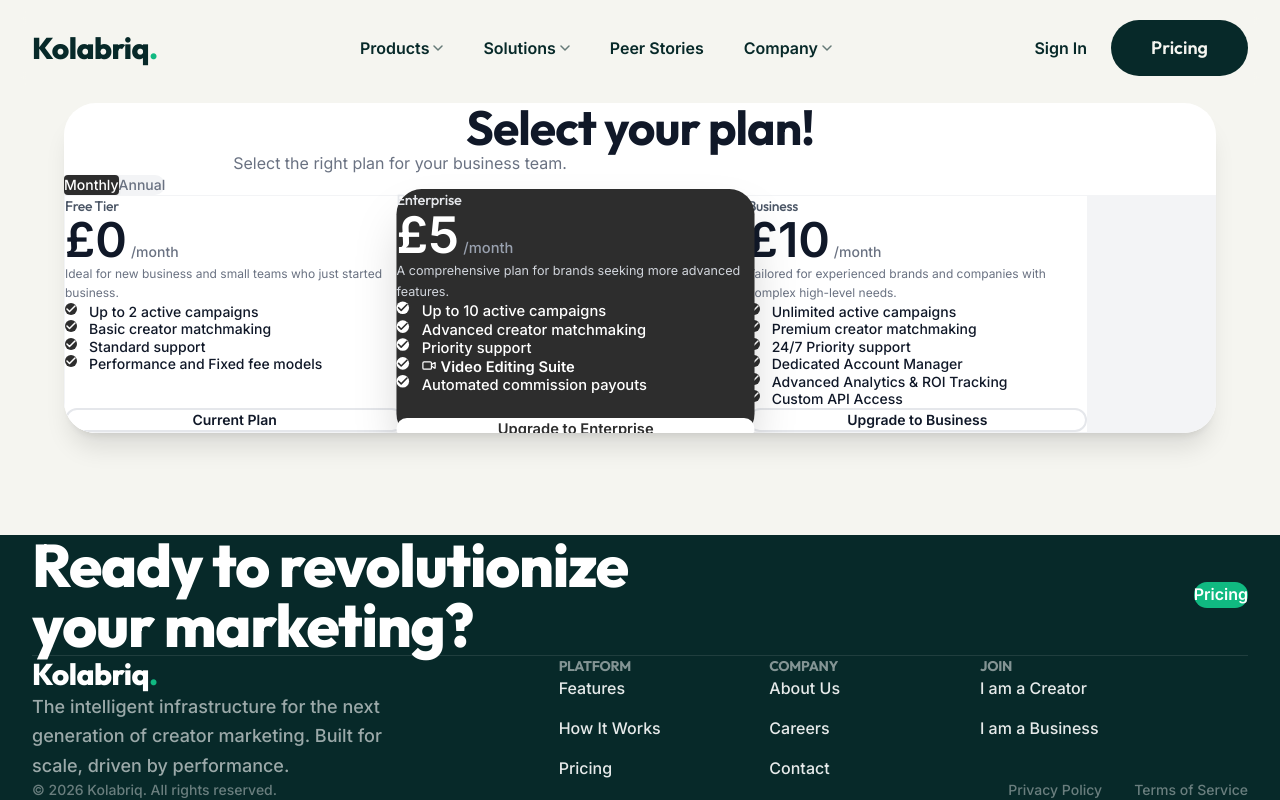
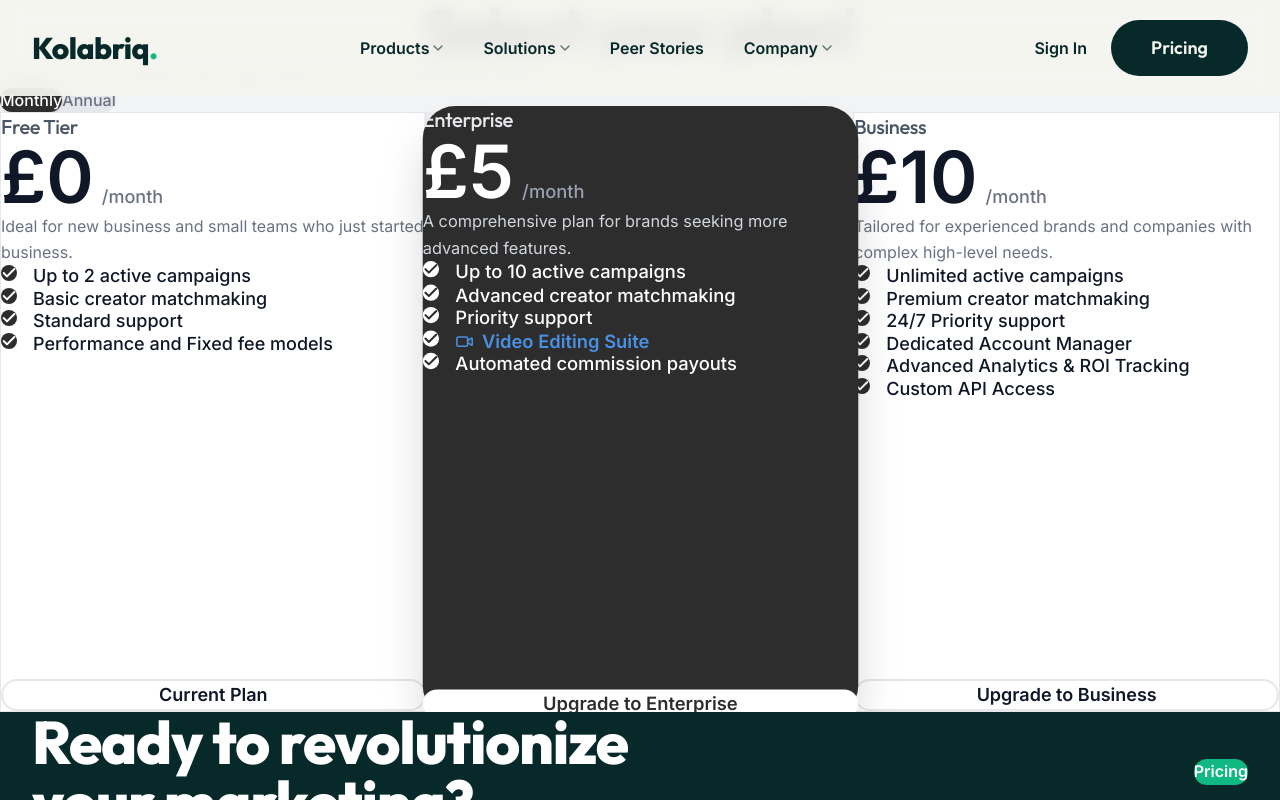
Before and after one commit to WillGreer007-lab/kolabriq, a Next.js app: page /pricing in a window 1280 px wide. Shown: the top 800 px of the page. Built offline with nearby package versions, Linux system fonts and the light colour scheme; no server answers.

Commit message:
style: scale up pricing page layout to fill container

```diff
--- a/src/app/pricing/page.tsx
+++ b/src/app/pricing/page.tsx
@@ -93,68 +93,68 @@
     <main className="flex min-h-screen flex-col bg-[var(--background)]">
       <Navbar />
 
-      <section className="flex-1 w-full pt-32 pb-24 px-4 relative overflow-hidden flex items-center justify-center">
-        {/* Main White Container matching the mockup */}
-        <div className="bg-white w-full max-w-6xl mx-auto rounded-xl shadow-xl overflow-hidden fade-in-up">
+      <section className="flex-1 w-full relative overflow-hidden flex flex-col bg-[#F3F4F6]">
+        {/* Main Container taking up full width and height */}
+        <div className="w-full flex-1 flex flex-col fade-in-up">
 
-          <div className="pt-16 pb-8 text-center px-4">
-            <h1 className="text-4xl md:text-5xl font-bold text-gray-900 tracking-tight mb-4">
+          <div className="pt-32 pb-12 text-center px-4">
+            <h1 className="text-5xl md:text-6xl font-bold text-gray-900 tracking-tight mb-6">
               Select your plan!
             </h1>
-            <p className="text-base text-gray-500 max-w-2xl mx-auto">
+            <p className="text-xl text-gray-500 max-w-2xl mx-auto">
               Select the right plan for your business team.
             </p>
           </div>
 
           {/* Monthly / Annual Toggle */}
-          <div className="mx-auto flex items-center justify-center bg-gray-100 p-1 rounded-lg w-fit mb-12">
-            <button className="px-8 py-2.5 bg-[#2D2D2D] text-white text-sm font-medium rounded shadow-sm transition-all">
+          <div className="mx-auto flex items-center justify-center bg-gray-200 p-1.5 rounded-xl w-fit mb-16">
+            <button className="px-10 py-3 bg-[#2D2D2D] text-white text-base font-medium rounded-lg shadow-sm transition-all">
               Monthly
             </button>
-            <button className="px-8 py-2.5 text-gray-500 hover:text-gray-900 text-sm font-medium rounded transition-all">
+            <button className="px-10 py-3 text-gray-500 hover:text-gray-900 text-base font-medium rounded-lg transition-all">
               Annual
             </button>
           </div>
 
-          {/* Cards Container */}
-          <div className="bg-[#F3F4F6] p-4 md:p-8">
-            <div className="grid grid-cols-1 md:grid-cols-3 gap-0 max-w-5xl mx-auto">
+          {/* Cards Container - Full width grid */}
+          <div className="flex-1 w-full px-4 md:px-8 pb-24">
+            <div className="grid grid-cols-1 md:grid-cols-3 gap-0 w-full h-full max-w-[2000px] mx-auto min-h-[600px]">
               {plans.map((plan) => (
                 <div
                   key={plan.name}
-                  className={`relative flex flex-col p-8 md:p-10 ${
+                  className={`relative flex flex-col p-12 lg:p-16 ${
                     plan.isDark
-                      ? 'bg-[#2D2D2D] text-white shadow-2xl z-10 scale-105 rounded-lg'
-                      : 'bg-white text-gray-900 border border-gray-100'
+                      ? 'bg-[#2D2D2D] text-white shadow-2xl z-10 scale-[1.02] rounded-xl'
+                      : 'bg-white text-gray-900 border border-gray-200'
                   }`}
                 >
-                  <div className="mb-8">
-                    <h3 className={`text-sm font-medium mb-4 ${plan.isDark ? 'text-gray-200' : 'text-gray-600'}`}>
+                  <div className="mb-12">
+                    <h3 className={`text-xl font-medium mb-6 ${plan.isDark ? 'text-gray-200' : 'text-gray-600'}`}>
                       {plan.displayName}
                     </h3>
 
-                    <div className="flex items-baseline gap-1 mb-4">
-                      <span className="text-4xl md:text-5xl font-bold">£{plan.price}</span>
-                      <span className={`text-sm font-medium ${plan.isDark ? 'text-gray-400' : 'text-gray-500'}`}>
+                    <div className="flex items-baseline gap-2 mb-6">
+                      <span className="text-6xl md:text-7xl font-bold">£{plan.price}</span>
+                      <span className={`text-lg font-medium ${plan.isDark ? 'text-gray-400' : 'text-gray-500'}`}>
                         /month
                       </span>
                     </div>
 
-                    <p className={`text-xs leading-relaxed ${plan.isDark ? 'text-gray-300' : 'text-gray-500'}`}>
+                    <p className={`text-base leading-relaxed ${plan.isDark ? 'text-gray-300' : 'text-gray-500'}`}>
                       {plan.description}
                     </p>
                   </div>
 
-                  <div className="flex-1 mb-10">
-                    <ul className="space-y-4">
+                  <div className="flex-1 mb-12">
+                    <ul className="space-y-6">
                       {plan.features.map((feature, idx) => (
-                        <li key={idx} className="flex items-start gap-3">
-                          <div className={`mt-0.5 rounded-full p-0.5 ${plan.isDark ? 'bg-white text-[#2D2D2D]' : 'bg-[#2D2D2D] text-white'}`}>
-                            <Check size={12} strokeWidth={3} />
+                        <li key={idx} className="flex items-start gap-4">
+                          <div className={`mt-1 rounded-full p-1 ${plan.isDark ? 'bg-white text-[#2D2D2D]' : 'bg-[#2D2D2D] text-white'}`}>
+                            <Check size={16} strokeWidth={3} />
                           </div>
-                          <span className="text-sm font-medium leading-tight">
+                          <span className="text-lg font-medium leading-tight">
                             {feature.includes("Video Editing") ? (
-                              <span className="flex items-center gap-1 font-bold"><Video size={14}/> {feature}</span>
+                              <span className="flex items-center gap-2 font-bold text-[#4A90E2]"><Video size={18}/> {feature}</span>
                             ) : feature}
                           </span>
                         </li>
@@ -162,17 +162,19 @@
                     </ul>
                   </div>
 
+                  <div className="mt-auto pt-8">
                     <button
                       onClick={() => handleSubscribe(plan.name, plan.price)}
                       disabled={loading === plan.name}
-                    className={`w-full py-3.5 rounded-full text-sm font-bold flex justify-center items-center gap-2 transition-all ${
+                      className={`w-full py-5 rounded-full text-lg font-bold flex justify-center items-center gap-2 transition-all ${
                         plan.isDark
                           ? 'bg-white text-[#2D2D2D] hover:bg-gray-100'
                           : 'bg-white text-gray-900 border-2 border-gray-200 hover:border-gray-900'
                       }`}
                     >
-                    {loading === plan.name ? <Loader2 className="animate-spin" size={18} /> : plan.buttonText}
+                      {loading === plan.name ? <Loader2 className="animate-spin" size={24} /> : plan.buttonText}
                     </button>
+                  </div>
                 </div>
               ))}
             </div>
```
Lines whose indentation alone changed are shown as unchanged.
